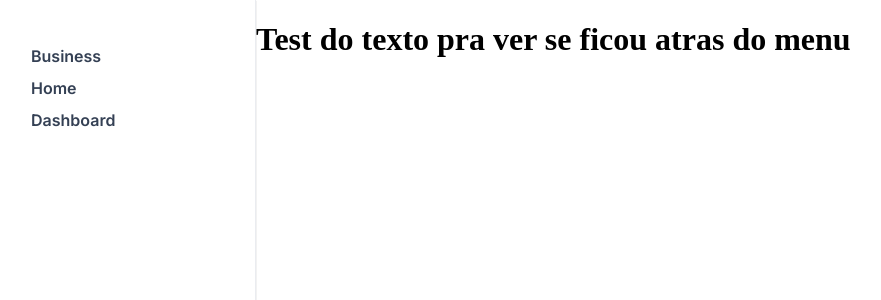
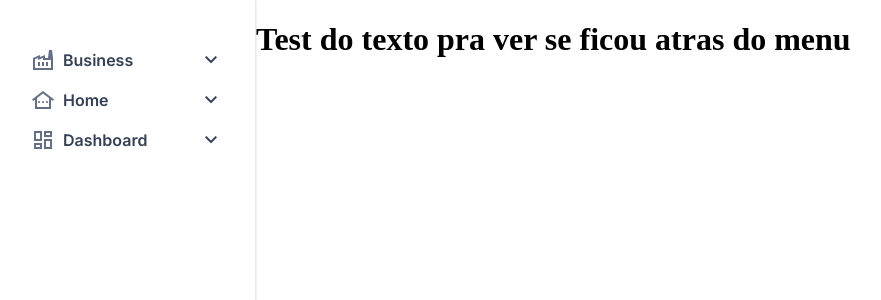
Before and after one commit to jadir-junior/creative-front, an Angular app: page / in a window 1280 px wide. Shown: the top 300 px of the page, without its empty margins (1-882 px from the left). Built offline with nearby package versions, Linux system fonts and the light colour scheme.

Commit message:
style hover and active

```diff
--- a/src/app/app.component.ts
+++ b/src/app/app.component.ts
@@ -16,6 +16,7 @@ export class AppComponent {
   items: MenuItem[] = [
     {
       label: 'Business',
+      icon: 'factory',
       items: [
         {
           label: 'Business unit',
@@ -33,9 +34,13 @@ export class AppComponent {
     },
     {
       label: 'Home',
+      icon: 'other_houses',
+      items: [],
     },
     {
       label: 'Dashboard',
+      icon: 'dashboard',
+      items: [],
     },
   ];
 }
--- /dev/null
+++ b/src/app/components/icon/icon.component.ts
@@ -0,0 +1,19 @@
+import { Component, Input, ViewEncapsulation } from '@angular/core';
+
+@Component({
+  selector: 'ctv-icon',
+  template: `
+    <span class="material-symbols-outlined ctv-icon"> {{ icon }} </span>
+  `,
+  styles: [
+    `
+      .ctv-icon {
+        display: flex;
+      }
+    `,
+  ],
+  encapsulation: ViewEncapsulation.None,
+})
+export class IconComponent {
+  @Input() icon!: string;
+}
--- a/src/app/components/panel-menu/base-panel-menu-item.ts
+++ b/src/app/components/panel-menu/base-panel-menu-item.ts
@@ -11,6 +11,8 @@ export interface MenuItem {
   expanded?: boolean;
   escape?: boolean;
   fragment?: string;
+  icon?: string;
+  iconStyle?: Style;
   id?: string;
   items?: MenuItem[];
   label: string;
--- a/src/app/components/panel-menu/base-panel-menu.component.css
+++ b/src/app/components/panel-menu/base-panel-menu.component.css
@@ -2,11 +2,14 @@
   padding: 0.5rem 0.75rem;
   border: 0 none;
   color: var(--text);
-  border-radius: 4px;
+  border-radius: 0.375rem;
   transition: none;
   font-weight: 600;
   font-size: 1rem;
   line-height: 24px;
+  display: flex;
+  align-items: center;
+  gap: 0.5rem;
 }
 
 .ctv-panelmenu .ctv-panelmenu-header > a:focus {
@@ -15,16 +18,33 @@
   box-shadow: none;
 }
 
+.ctv-panelmenu .ctv-panelmenu-header .ctv-panelmenu-toggle {
+  margin-left: auto;
+}
+
 .ctv-panelmenu
   .ctv-panelmenu-header:not(.ctv-highlight):not(.ctv-disabled)
   > a:hover {
-  background: #f6f6f6;
+  background: var(--gray-100);
   border-color: transparent;
-  color: rgba(0, 0, 0, 0.87);
+  color: var(--gray-900);
 }
 
 .ctv-panelmenu .ctv-panelmenu-header.ctv-highlight {
   margin-bottom: 0;
+}
+
+.ctv-panelmenu .ctv-panelmenu-header.ctv-highlight > a {
+  color: var(--primary-700);
+  background: var(--primary-100);
+}
+
+.ctv-panelmenu .ctv-panelmenu-header .ctv-panelmenu-header-icon {
+  color: var(--gray-500);
+}
+
+.ctv-panelmenu .ctv-panelmenu-header.ctv-highlight .ctv-panelmenu-header-icon {
+  color: var(--primary-500);
 }
 
 .ctv-panelmenu .ctv-panelmenu-header-link {
--- a/src/app/components/panel-menu/panel-menu.component.ts
+++ b/src/app/components/panel-menu/panel-menu.component.ts
@@ -52,15 +52,13 @@ import {
               (keydown)="onItemKeyDown($event)"
               (click)="handleClick($event, item)"
             >
-              <ng-container *ngIf="item.items">
-                <ng-container *ngIf="!submenuIconTemplate">
-                  <!-- implement icon hard coded chevron-down and chevron-up -->
-                </ng-container>
-                <ng-template
-                  *ngTemplateOutlet="submenuIconTemplate"
-                ></ng-template>
-              </ng-container>
-              <!-- implement icon front the text -->
+              <ng-container *ngIf="item.items"> </ng-container>
+              <ctv-icon
+                class="ctv-panelmenu-header-icon"
+                *ngIf="item.icon"
+                [icon]="item.icon"
+                [ngStyle]="item.iconStyle"
+              ></ctv-icon>
               <span
                 class="ctv-menuitem-text"
                 *ngIf="item.escape !== false; else htmlRouteLabel"
@@ -70,6 +68,7 @@ import {
               <ng-template #htmlRouteLabel>
                 <span class="ctv-menuitem-text" [innerHTML]="item.label"></span>
               </ng-template>
+
               <span
                 class="ctv-menuitem-badge"
                 *ngIf="item.badge"
@@ -77,6 +76,16 @@ import {
               >
                 {{ item.badge }}
               </span>
+              <ng-container *ngIf="!submenuIconTemplate">
+                <span class="ctv-panelmenu-toggle">
+                  <ctv-icon
+                    [icon]="item.expanded ? 'expand_less' : 'expand_more'"
+                  ></ctv-icon>
+                </span>
+              </ng-container>
+              <ng-template
+                *ngTemplateOutlet="submenuIconTemplate"
+              ></ng-template>
             </a>
           </div>
           <div
--- a/src/app/components/panel-menu/panel-menu.module.ts
+++ b/src/app/components/panel-menu/panel-menu.module.ts
@@ -5,6 +5,7 @@ import { PanelMenuSubComponent } from './panel-menu-sub.component';
 import { CreativeTemplateModule } from '../../directives/creative-template/creative-template.module';
 import { RouterModule } from '@angular/router';
 import { BrowserAnimationsModule } from '@angular/platform-browser/animations';
+import { IconModule } from '../icon/icon.module';
 
 const components = [PanelMenuComponent, PanelMenuSubComponent];
 @NgModule({
@@ -14,6 +15,7 @@ const components = [PanelMenuComponent, PanelMenuSubComponent];
     CreativeTemplateModule,
     RouterModule,
     BrowserAnimationsModule,
+    IconModule,
   ],
   exports: components,
 })
--- a/src/index.html
+++ b/src/index.html
@@ -6,12 +6,14 @@
     <base href="/" />
     <meta name="viewport" content="width=device-width, initial-scale=1" />
     <link rel="icon" type="image/x-icon" href="favicon.ico" />
-    <link rel="preconnect" href="https://fonts.googleapis.com" />
-    <link rel="preconnect" href="https://fonts.googleapis.com" />
     <link rel="preconnect" href="https://fonts.gstatic.com" crossorigin />
     <link
       href="https://fonts.googleapis.com/css2?family=Inter:wght@100;300;400;500;600;700&display=swap"
       rel="stylesheet"
+    />
+    <link
+      rel="stylesheet"
+      href="https://fonts.googleapis.com/css2?family=Material+Symbols+Outlined:opsz,wght,FILL,GRAD@20..48,100..700,0..1,-50..200"
     />
   </head>
   <body>
--- a/src/styles.css
+++ b/src/styles.css
@@ -4,7 +4,15 @@
 
   --text: #344054;
 
+  --gray-100: #f9fafb;
   --gray-200: #eaecf0;
+  --gray-500: #667085;
+  --gray-900: #101828;
+
+  --primary-100: #f9f5ff;
+  --primary-400: #b692f6;
+  --primary-500: #9e77ed;
+  --primary-700: #6941c6;
 
   --font-family: Inter, Segoe UI, Roboto, Helvetica, Arial, sans-serif;
 }
```
Also changed, not shown: src/app/components/icon/icon.module.ts (added, +10 -0 lines), 1 other file (tests, documents, lock files or other folders).
